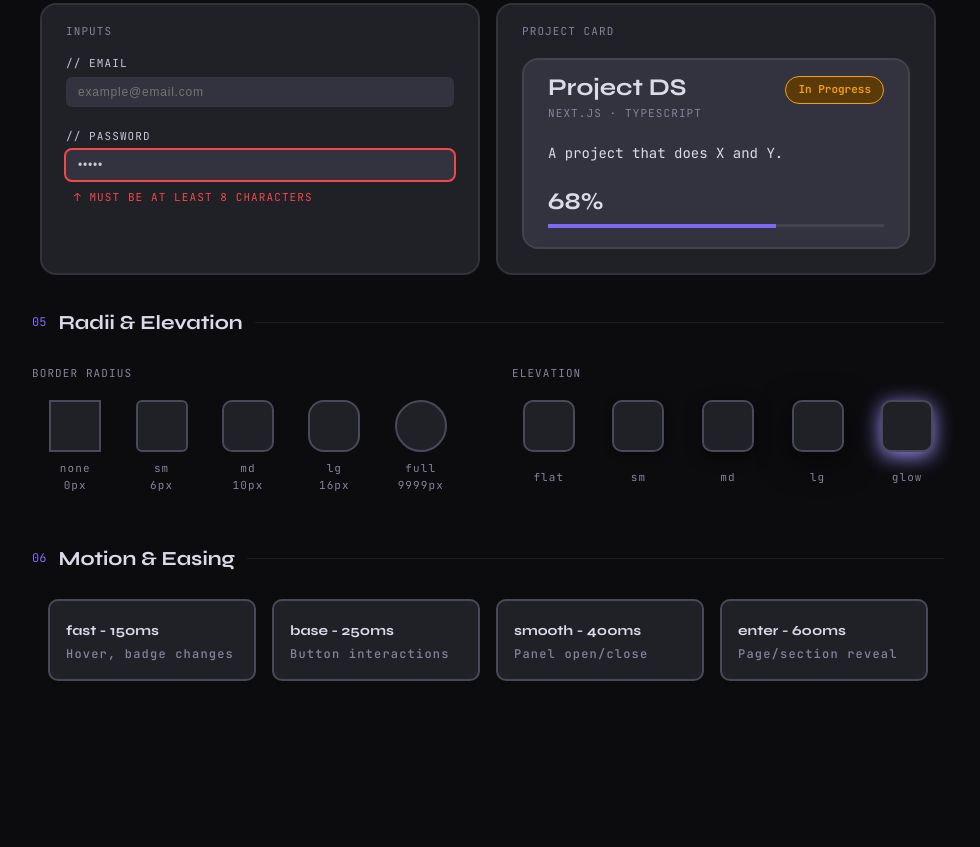
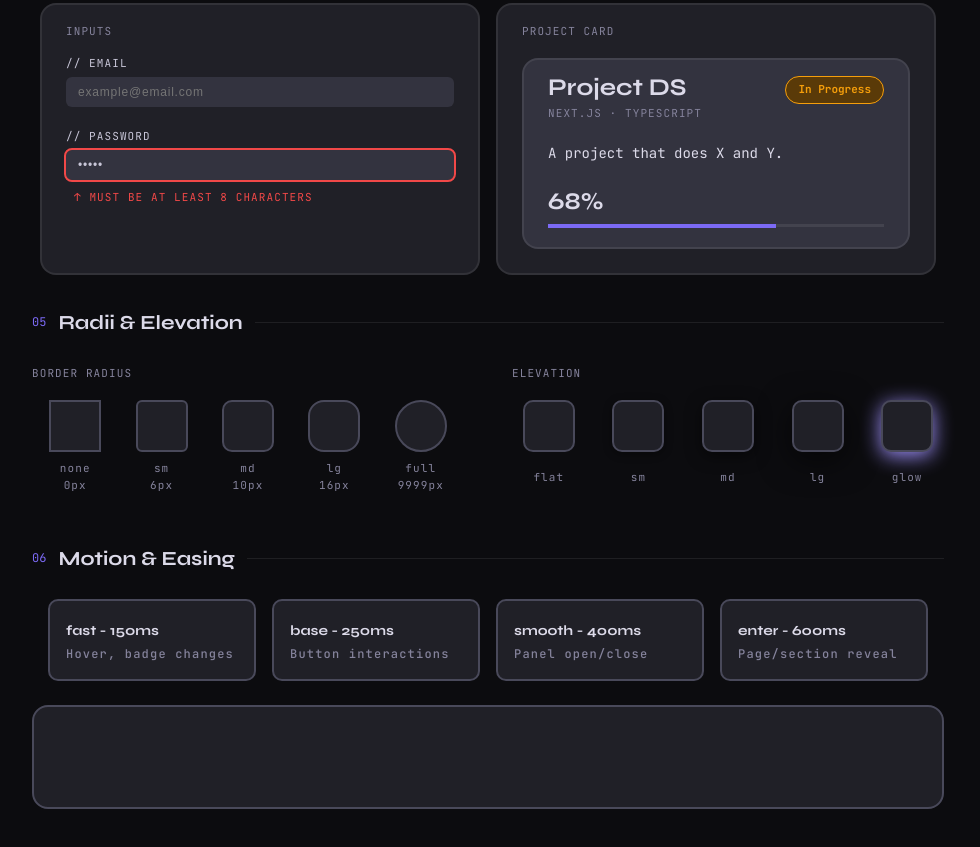
Before and after one commit to tarcies/design-system, a plain HTML site: page index.html in a window 1280 px wide. Shown: the part 1922-2769 px from the top of the page, without its empty margins (152-1132 px from the left). Before the commit the page ends 2667 px from the top, so only its background shows below. Drawn offline with Linux system fonts and the light colour scheme.

Commit message:
feat: add tab for motion and easing tokens

```diff
--- a/index.html
+++ b/index.html
@@ -451,6 +451,9 @@
               <p class="motion-desc label">Page/section reveal</p>
             </div>
           </div>
+          <div class="motion-easing-tokens">
+
+          </div>
         </div>
       </section>
 
--- a/style.css
+++ b/style.css
@@ -803,3 +803,13 @@ body {
     color: var(--accent);
     transform: translateY(-4px);
 }
+
+/* TODO: Add tokens for easing */
+
+.motion-easing-tokens {
+    background-color: var(--bg-surface);
+    border: 2px solid var(--bg-subtle);
+    border-radius: var(--radius-lg);
+    width: 100%;
+    height: 8em;
+}
```
